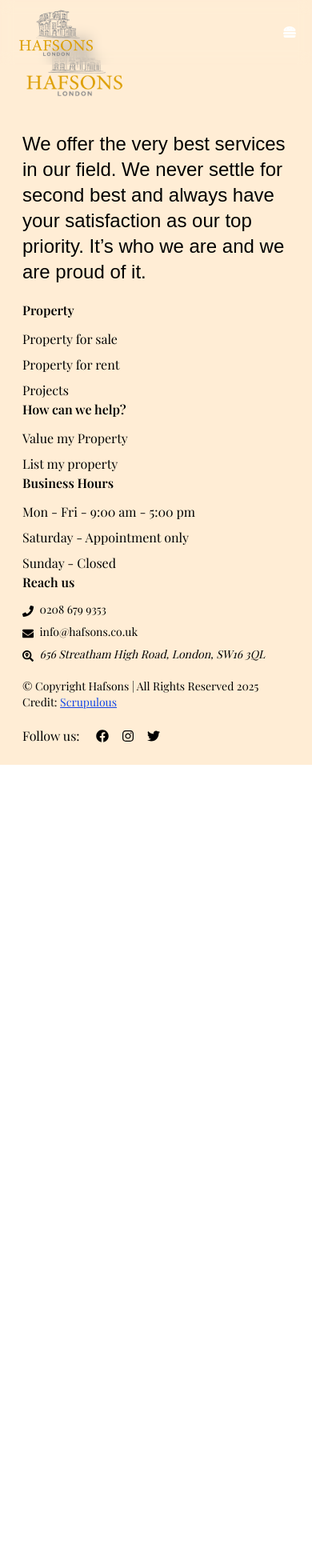
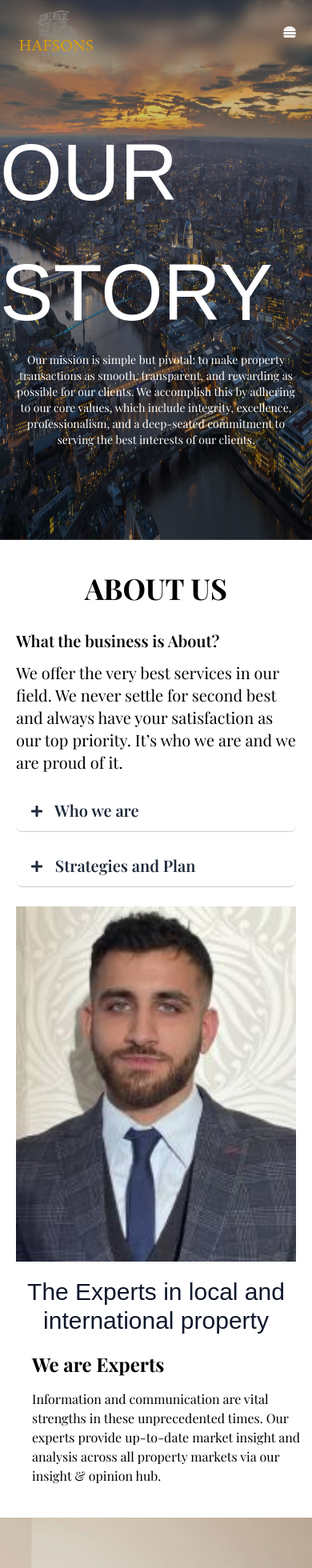
Before and after one commit to mussadiqkhan6886/hafsonstesting, a Next.js app: page /about in a window 390 px wide. Shown: the top 1960 px of the page at 80% size. Before the commit the page ends 956 px from the top, so only its background shows below. Built offline with nearby package versions, Linux system fonts and the light colour scheme; a web font is replaced by a local one.

Commit message:
completed

```diff
--- a/app/about/page.tsx
+++ b/app/about/page.tsx
@@ -1,11 +1,43 @@
+import AboutSection from '@/components/AboutSection'
+import Title from '@/components/Title'
+import { instrumentSerif } from '@/fonts/font'
+import Image from 'next/image'
 import React from 'react'
 
-const page = () => {
+const About = () => {
   return (
-    <div>
-
-    </div>
+    <main>
+      <section className='h-[80vh]'>
+        <section className='py-5 z-10 absolute text-white top-30 flex flex-col justify-center items-center w-full'>
+          <h1 className={`${instrumentSerif.className} uppercase text-white text-[100px]`}>Our Story</h1>
+          <p className=' w-full text-sm px-4 md:w-[50%] text-center'>Our mission is simple but pivotal: to make property transactions as smooth, transparent, and rewarding as possible for our clients. We accomplish this by adhering to our core values, which include integrity, excellence, professionalism, and a deep-seated commitment to serving the best interests of our clients.</p>
+        </section>
+        <section className='bg-black/20 absolute w-full h-[80vh] left-0 top-0' />
+        <Image src={"/aboutHero.jpg"} alt='hero image about' width={1000} height={1000} className='w-full h-full' />
+      </section>
+      <AboutSection />
+      <section className='flex flex-col py-5'>
+        <Title content='The Experts in local and international property' />
+        <article className='flex gap-10 flex-col md:flex-row mt-5'>
+          <div className='pl-10'>
+            <h4 className='font-bold text-2xl mb-4'>We are Experts</h4>
+            <p>Information and communication are vital strengths in these unprecedented times. Our experts provide up-to-date market insight and analysis across all property markets via our insight & opinion hub.</p>
+          </div>
+          <Image src={"/main2.jpg"} alt='main' width={500} height={500} className='w-full h-[500px] object-cover object-center' />
+        </article>
+        <article className='flex gap-10 flex-col md:flex-row'>
+          <Image src={"/main.jpg"} alt='main' width={500} height={500} className='w-full h-[500px] object-cover object-center'/>
+          <div className='pt-10 pr-10'>
+            <h4 className='font-bold text-2xl mb-4'>We Value Relationships</h4>
+            <p>Our business is built on trust and integrity. This is intrinsic in everything we do, and is what gives our clients, colleagues, suppliers, partners and investors the confidence to work with us. We treat everyone individually, offering bespoke advice, which in turn builds long-term relationships and helps them to make better property decisions.</p>
+          </div>
+        </article>
+      </section>
+      <div className='flex justify-center items-center'>
+        <Image src={"/cert.png"} width={1000} height={1000} className='w-full md:w-[50%] h-full ' alt='certifcate' />
+      </div>
+    </main>
   )
 }
 
-export default page
+export default About
--- /dev/null
+++ b/components/AboutSection.tsx
@@ -0,0 +1,21 @@
+import React from 'react'
+import Image from 'next/image'
+import CollapseSection from './Collapse'
+
+const AboutSection = () => {
+  return (
+    <section className="pt-10  min-h-screen flex flex-col gap-5 px-5 md:px-10 lg:px-20 ">
+    <h3 className={`text-center text-4xl font-bold mb-3`}>ABOUT US</h3>
+    <div className="flex flex-col md:flex-row gap-6 h-full">
+        <div className={`flex-1 text-xl font-light`}>
+            <h4 className='font-semibold mb-3'>What the business is About?</h4>
+            <p className='font-[400]'>We offer the very best services in our field. We never settle for second best and always have your satisfaction as our top priority. It’s who we are and we are proud of it.</p>
+           <CollapseSection />
+        </div>
+        <Image src={"/about.jpg"} alt="about image" className="h-[500px] w-full flex-1  object-contain object-top" width={500} height={500} />
+    </div>
+    </section>
+  )
+}
+
+export default AboutSection
--- a/constants/index.ts
+++ b/constants/index.ts
@@ -1,4 +1,5 @@
 export const menu = [
+    {title: "About", link: "/about"},
     {title: "Sales", link: "/sales"},
     {title: "Projects", link: "/our-projects"},
     {title: "Lettings", link: "/lettings"},
```
